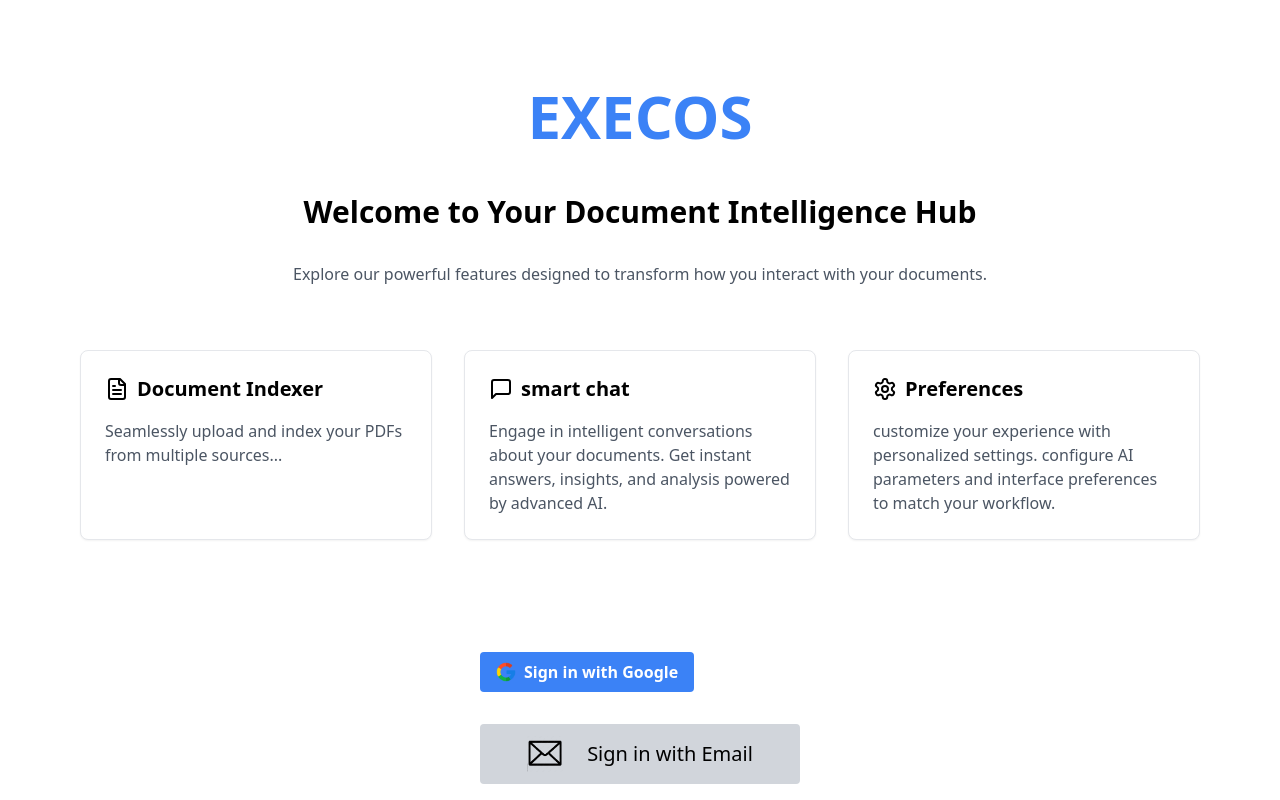
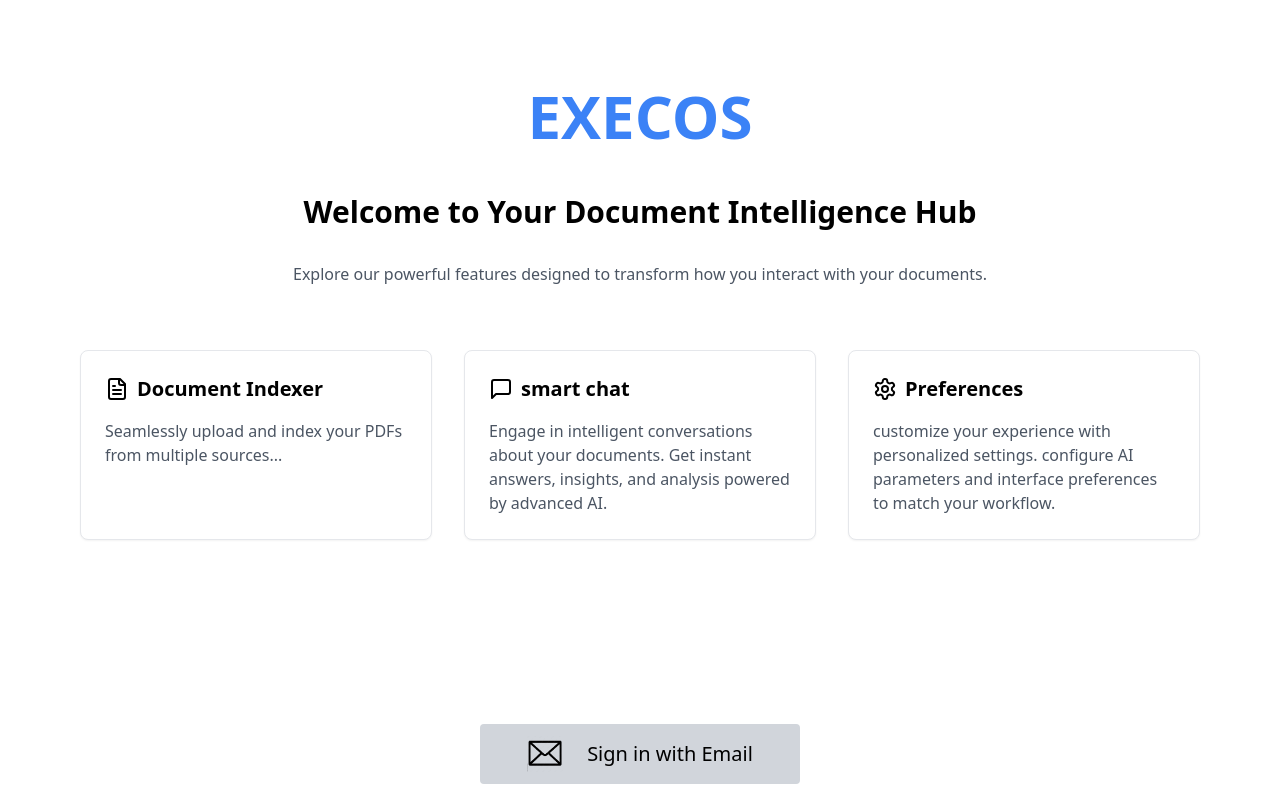
Before and after one commit to Gadfly38/free-chat-app, a React (Vite) app in the folder client/: page / in a window 1280 px wide. Shown: the part 266-1066 px from the top of the page. Built offline with nearby package versions, Linux system fonts and the light colour scheme; no server answers; a web font is replaced by a local one.

Commit message:
fixed : google signin button

```diff
--- a/client/src/components/GoogleSignInButton.jsx
+++ b/client/src/components/GoogleSignInButton.jsx
@@ -1,20 +1,30 @@
 // src/components/GoogleSignInButton.jsx
 import React from "react";
-import { useGoogleLogin } from "@react-oauth/google";
+import { GoogleLogin } from "@react-oauth/google";
 import api from "@/api/axios";
 
 const GoogleSignInButton = ({ content, color }) => {
-  const login = useGoogleLogin({
-    onSuccess: (tokenResponse) => {
-      console.log("Google OAuth Success:", tokenResponse.access_token);
-      api.post("/auth/google", { token: tokenResponse.access_token });
-    },
-  });
+  const handleSuccess = async (credentialResponse) => {
+    console.log("Google OAuth Success:", credentialResponse);
+    const token = credentialResponse.credential;
+    console.log("idToken_-_---", token);
+    // Send the ID token to your backend for verification
+    const response = await api.post("/auth/google", { token });
+    console.log("response_-_---", response);
+  };
+
+  const handleError = () => {
+    console.error("Login Failed");
+  };
 
   return (
+    <GoogleLogin
+      onSuccess={handleSuccess}
+      onError={handleError}
+      render={({ onClick }) => (
         <button
           className={`flex items-center justify-center bg-${color}-500 hover:bg-${color}-600 text-white font-bold py-2 px-4 rounded focus:outline-none focus:ring-2 focus:ring-${color}-400 focus:ring-opacity-50 disabled:opacity-50`}
-      onClick={login}
+          onClick={onClick}
         >
           <img
             src="/images/google.png"
@@ -23,6 +33,8 @@ const GoogleSignInButton = ({ content, color }) => {
           />
           {content}
         </button>
+      )}
+    />
   );
 };
 
```
Lines whose indentation alone changed are shown as unchanged.
